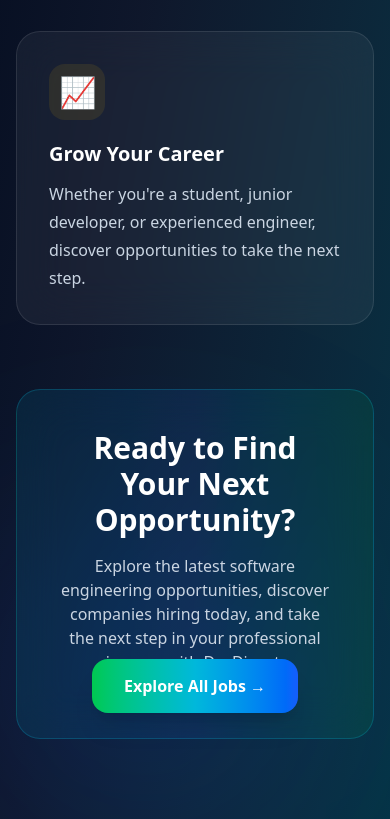
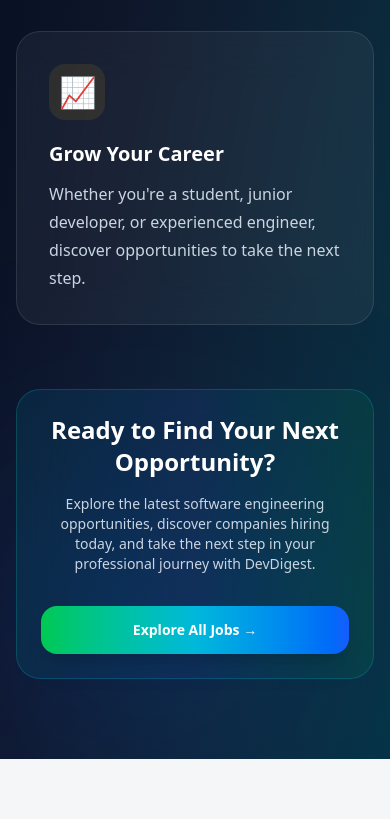
Before and after one commit to raushan-sinha/devdigest, a Next.js app: page / in a window 390 px wide. Shown: the part 2958-3777 px from the top of the page. After the commit the page ends 3717 px from the top, so only its background shows below. Built offline with nearby package versions, Linux system fonts and the light colour scheme; no server answers.

Commit message:
Updated styles

```diff
--- a/app/home/sections/JobsSection.tsx
+++ b/app/home/sections/JobsSection.tsx
@@ -94,21 +94,26 @@ export default function JobsSection() {
                 </div>
 
                 {/* Bottom CTA */}
-                <div className="mt-16 rounded-3xl border border-cyan-400/20 bg-gradient-to-r from-cyan-500/10 via-blue-500/10 to-green-500/10 p-10 text-center backdrop-blur-xl">
+                <div className="mt-16 rounded-3xl border border-cyan-400/20 bg-gradient-to-r from-cyan-500/10 via-blue-500/10 to-green-500/10 p-6 text-center backdrop-blur-xl sm:p-10">
 
-                    <h3 className="text-3xl font-bold text-white">
+                    <h3 className="text-2xl font-bold text-white sm:text-3xl">
                         Ready to Find Your Next Opportunity?
                     </h3>
 
-                    <p className="mx-auto mt-4 max-w-2xl text-slate-300">
+                    <p className="mx-auto mt-4 max-w-2xl text-sm text-slate-300 sm:text-base">
                         Explore the latest software engineering opportunities, discover
                         companies hiring today, and take the next step in your
                         professional journey with DevDigest.
                     </p>
 
-                    <Link href='/jobs' className="mt-8 rounded-2xl bg-gradient-to-r from-green-500 via-cyan-500 to-blue-600 px-8 py-4 font-semibold text-white shadow-xl transition duration-300 hover:-translate-y-1 hover:shadow-2xl">
-                        Explore All Jobs →
-                    </Link>
+                    <div className="mt-8 flex justify-center">
+                        <Link
+                            href="/jobs"
+                            className="inline-flex w-full max-w-sm items-center justify-center rounded-2xl bg-gradient-to-r from-green-500 via-cyan-500 to-blue-600 px-6 py-3.5 text-sm font-semibold text-white shadow-xl transition duration-300 hover:-translate-y-1 hover:shadow-2xl sm:w-auto sm:px-8 sm:py-4 sm:text-base"
+                        >
+                            Explore All Jobs →
+                        </Link>
+                    </div>
 
                 </div>
 
```
